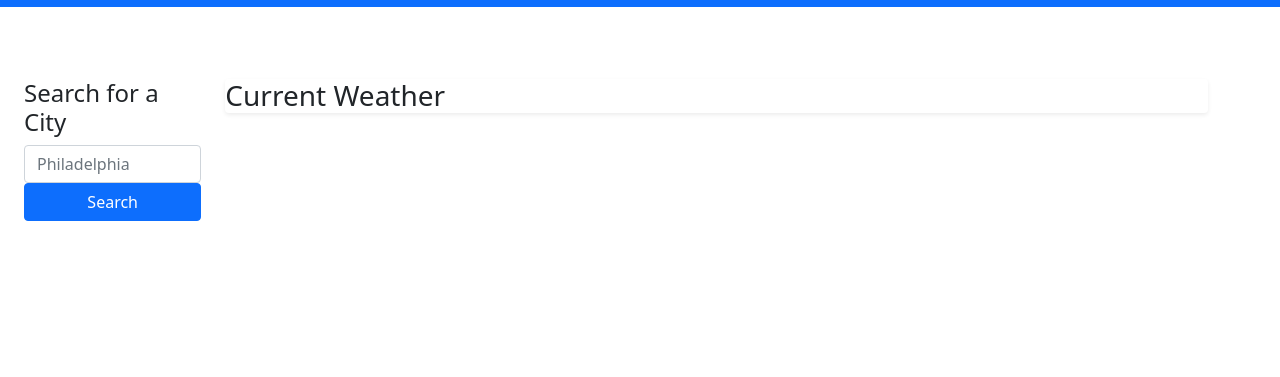
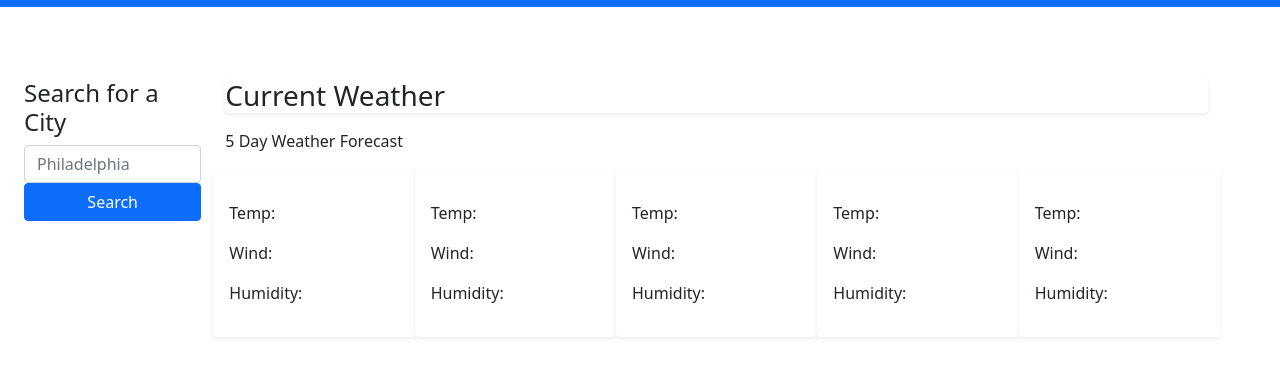
Before and after one commit to AlexHannani/weather-dashboard, a plain HTML site: page index.html in a window 1280 px wide. Shown: the part 97-474 px from the top of the page. Drawn offline with nearby package versions, Linux system fonts and the light colour scheme.

Commit message:
added the future forecast cards for in the HTML and style with bootstrap

```diff
--- a/index.html
+++ b/index.html
@@ -49,9 +49,51 @@
           <p class="current" id="humidity"></p>
         </div>
 
+        <!-- Future Weather - 5 Day Forecast -->
+        <span class="col-9" id="future-weather">
+          <p>5 Day Weather Forecast</p>
+        </span>
+        <span class="row g-4 justify-content-around">
+          <div class="card-body col-2 shadow-sm p-3 mb-5 bg-body rounded">
+            <p id="fDate1"></p>
+            <p id="fImg1"></p>
+            <p id="fTemp1">Temp:</p>
+            <p id="fWind1">Wind:</p>
+            <p id="fHumidity1">Humidity:</p>
+          </div>
+          <div class="card-body col-2 shadow-sm p-3 mb-5 bg-body rounded">
+            <p id="fDate2"></p>
+            <p id="fImg2"></p>
+            <p id="fTemp2">Temp:</p>
+            <p id="fWind2">Wind:</p>
+            <p id="fHumidity2">Humidity:</p>
+          </div>
+          <div class="card-body col-2 shadow-sm p-3 mb-5 bg-body rounded">
+            <p id="fDate3"></p>
+            <p id="fImg3"></p>
+            <p id="fTemp3">Temp:</p>
+            <p id="fWind3">Wind:</p>
+            <p id="fHumidity3">Humidity:</p>
+          </div>
+          <div class="card-body col-2 shadow-sm p-3 mb-5 bg-body rounded">
+            <p id="fDate4"></p>
+            <p id="fImg4"></p>
+            <p id="fTemp4">Temp:</p>
+            <p id="fWind4">Wind:</p>
+            <p id="fHumidity4">Humidity:</p>
+          </div>
+          <div class="card-body col-2 shadow-sm p-3 mb-5 bg-body rounded">
+            <p id="fDate5"></p>
+            <p id="fImg5"></p>
+            <p id="fTemp5">Temp:</p>
+            <p id="fWind5">Wind:</p>
+            <p id="fHumidity5">Humidity:</p>
+          </div>
+        </span>
 
-      </span>
     </section>
   </main>
+
+
 </body>
 </html>
```
